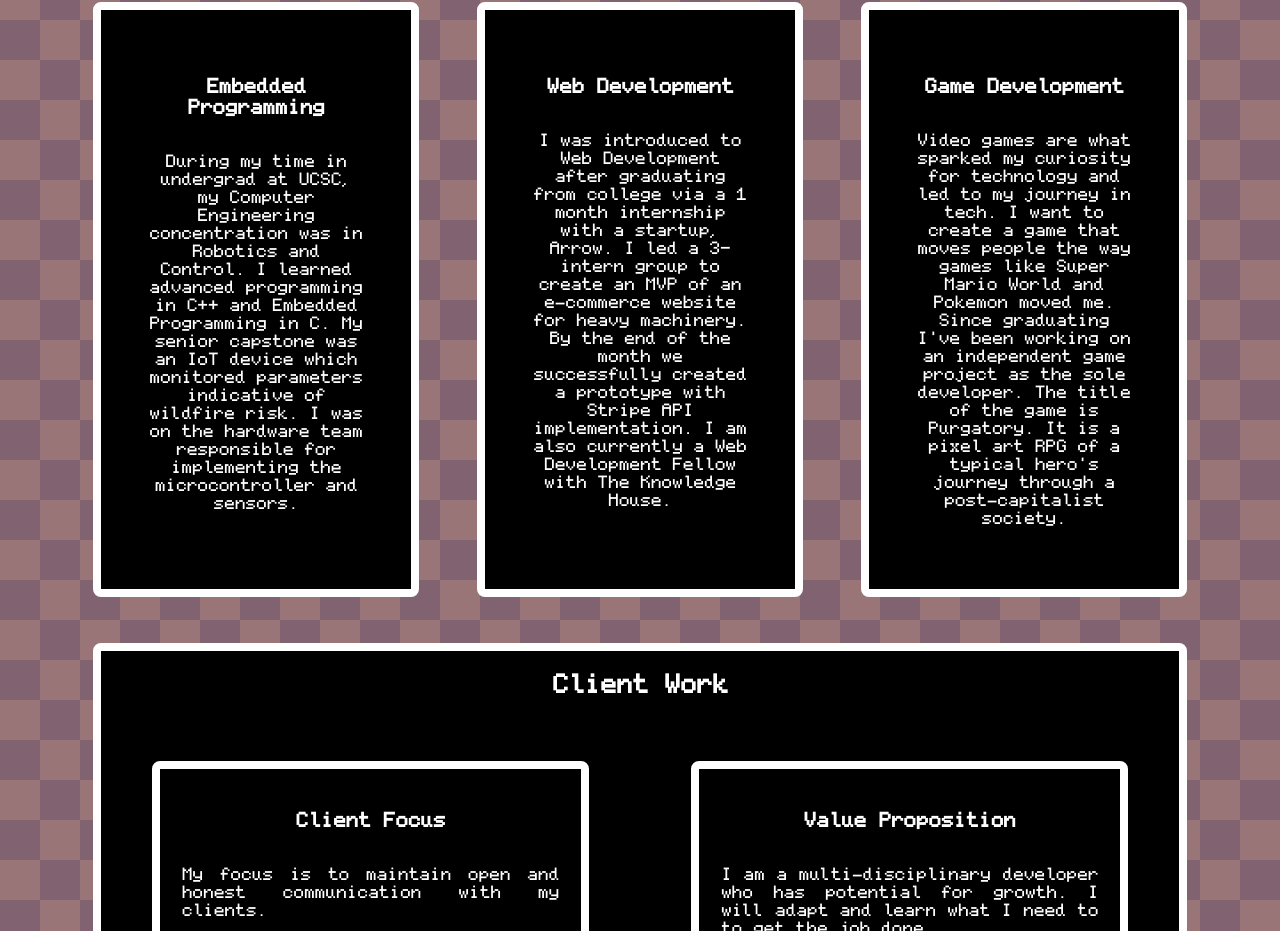
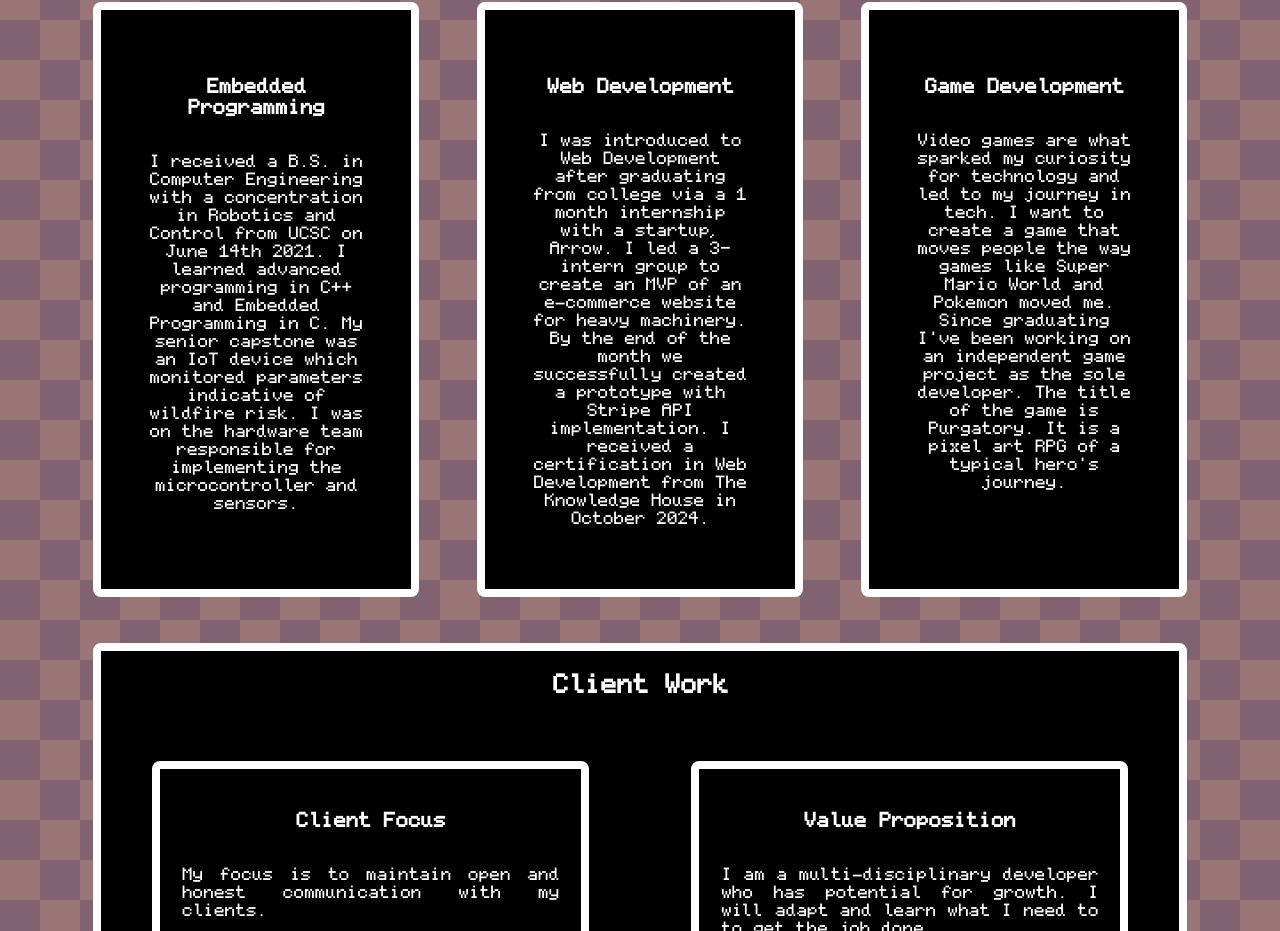
Before and after one commit to santi-jose/JoseSantiago_ReactPortfolio, a React (Create React App) app: page /about in a window 1280 px wide. Shown: the part 980-1911 px from the top of the page. Built offline with nearby package versions, Linux system fonts and the light colour scheme.

Commit message:
Updated about text to show completion of Web Development Fellowship.

```diff
--- a/src/components/About/About.js
+++ b/src/components/About/About.js
@@ -14,7 +14,7 @@ function About() {
             <div className="heroParagraph">
               <h2>About Me</h2>
               <p>
-                My name is <span className="important">Jose Luis Santiago</span>{" "}
+                My name is <span className="important">Jose Luis Santiago</span>
                 and I am a Computer Engineering graduate from UCSC with a
                 background in Embedded Systems and Web Development. I received
                 a certification in Web Development from The Knowledge House in
@@ -52,12 +52,12 @@ function About() {
             <div className="expCard">
               <h3>Embedded Programming</h3>
               <p>
-                During my time in undergrad at UCSC, my Computer Engineering
-                concentration was in Robotics and Control. I learned advanced
+                I received a B.S. in Computer Engineering with a concentration
+                in Robotics and Control from UCSC on June 14th 2021. I learned advanced
                 programming in C++ and Embedded Programming in C. My senior
                 capstone was an IoT device which monitored parameters indicative
                 of wildfire risk. I was on the hardware team responsible for
-                implementing the microcontroller and sensors.{" "}
+                implementing the microcontroller and sensors.
               </p>
             </div>
 
@@ -68,8 +68,9 @@ function About() {
                 college via a 1 month internship with a startup, Arrow. I led a
                 3-intern group to create an MVP of an e-commerce website for
                 heavy machinery. By the end of the month we successfully created
-                a prototype with Stripe API implementation. I am also currently
-                a Web Development Fellow with The Knowledge House.
+                a prototype with Stripe API implementation. I received a
+                certification in Web Development from The Knowledge House in
+                October 2024.
               </p>
             </div>
 
@@ -81,8 +82,7 @@ function About() {
                 the way games like Super Mario World and Pokemon moved me. Since
                 graduating I've been working on an independent game project as
                 the sole developer. The title of the game is Purgatory. It is a
-                pixel art RPG of a typical hero's journey through a
-                post-capitalist society.{" "}
+                pixel art RPG of a typical hero's journey.
               </p>
             </div>
           </div>
```
